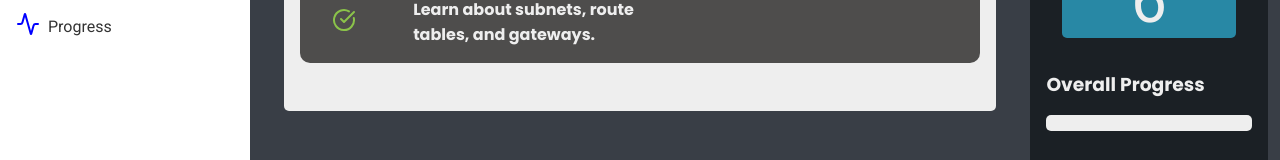
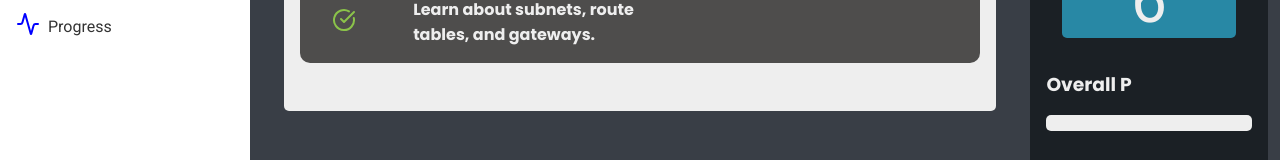
Before and after one commit to Gesifeta/todo, a React (Vite) app: page /home in a window 1280 px wide. Shown: the part 320-480 px from the top of the page. Built offline with nearby package versions, Linux system fonts and the light colour scheme.

Commit message:
Updated home page UI

```diff
--- a/src/components/home/Home.jsx
+++ b/src/components/home/Home.jsx
@@ -37,7 +37,7 @@ const Home = () => {
     // Filter today's task
     const mytasks = todaysActivities.map((data) => data.activities);
     setTaskInProgress(mytasks);
-    console.log(mytasks)
+    console.log(mytasks);
   }, []);
 
   return (
@@ -118,7 +118,7 @@ const Home = () => {
           <span>Day</span>
           <span className="task-day"> {day}</span>
         </div>
-        <h3>Overall Progress</h3>
+        <h3>Overall P</h3>
         <div className="task-detail">
           <ul>
             {taskInprogress?.map((mytask, index) => (
@@ -131,7 +131,6 @@ const Home = () => {
                 )}
               </li>
             ))}
-
           </ul>
         </div>
       </div>
```
